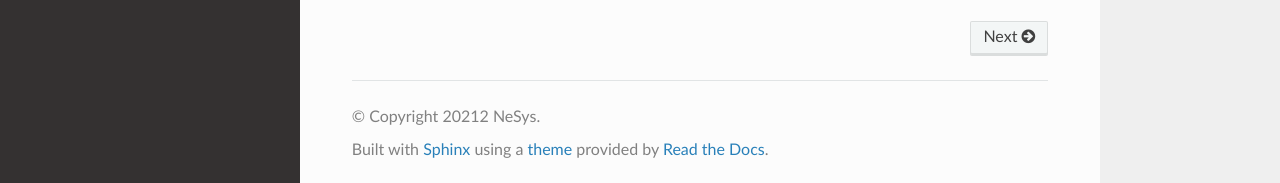
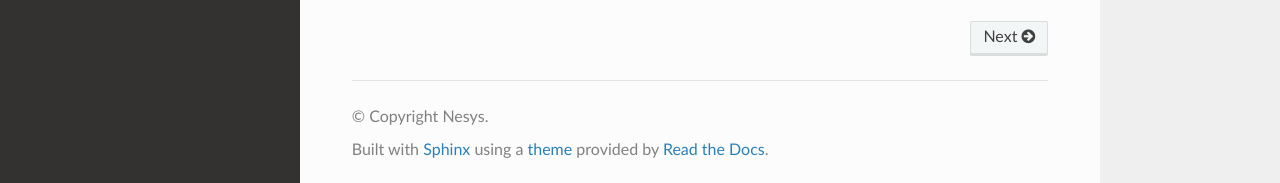
Before and after one commit to Neural-Systems-at-UIO/QUINT_workflow, a Sphinx documentation site: the page built from docs/index.rst, in a window 1280 px wide and 900 px high, scrolled down 577 px. Shown: the part 714-897 px from the top of the window. Built offline with Sphinx 7.4.7 and the Read the Docs theme 2.0.0, drawn with Linux system fonts in a browser that asks for light colours.

Commit message:
Update conf.py

```diff
--- a/docs/conf.py
+++ b/docs/conf.py
@@ -18,8 +18,8 @@
 # -- Project information -----------------------------------------------------
 
 project = 'QUINT workflow'
-copyright = '20212 NeSys'
-author = 'NeSys'
+copyright = 'Nesys'
+author = 'Nesys'
 
 
 # -- General configuration ---------------------------------------------------
```
